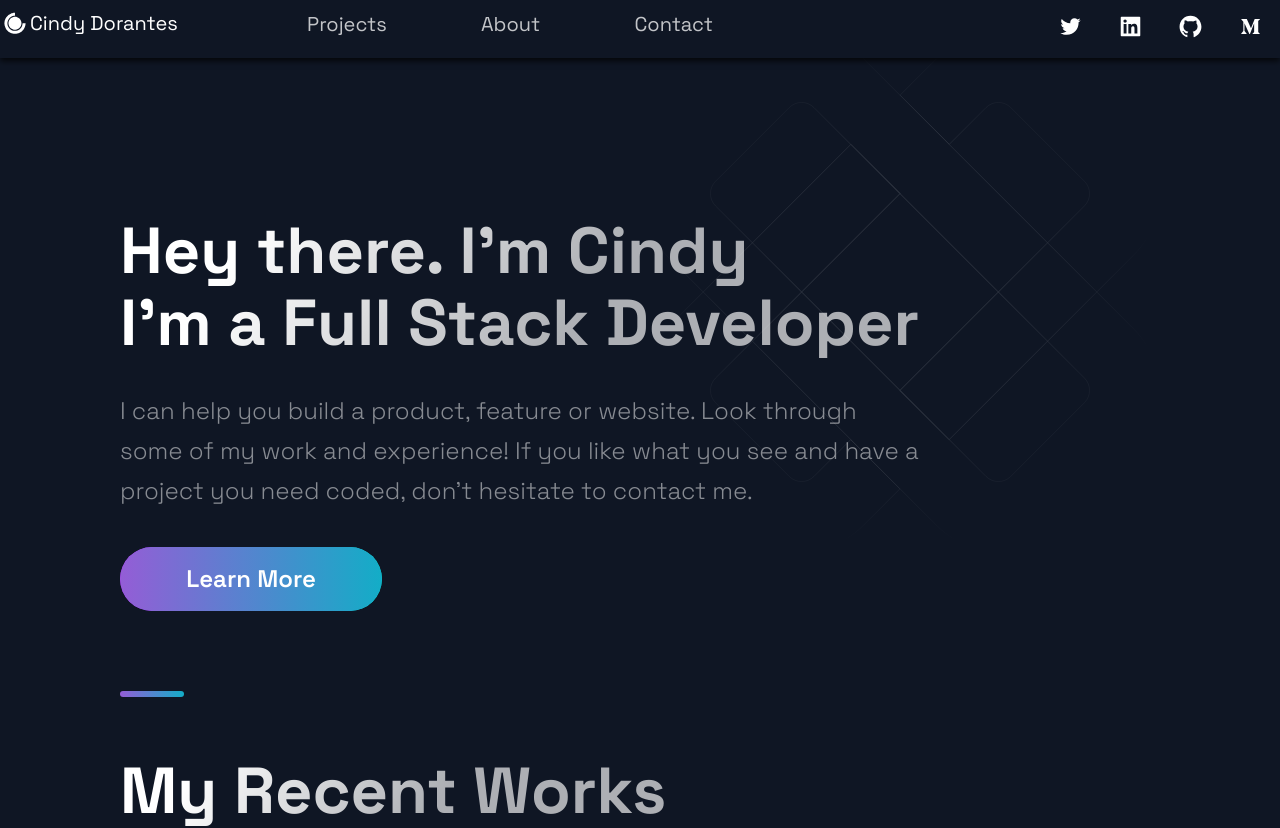
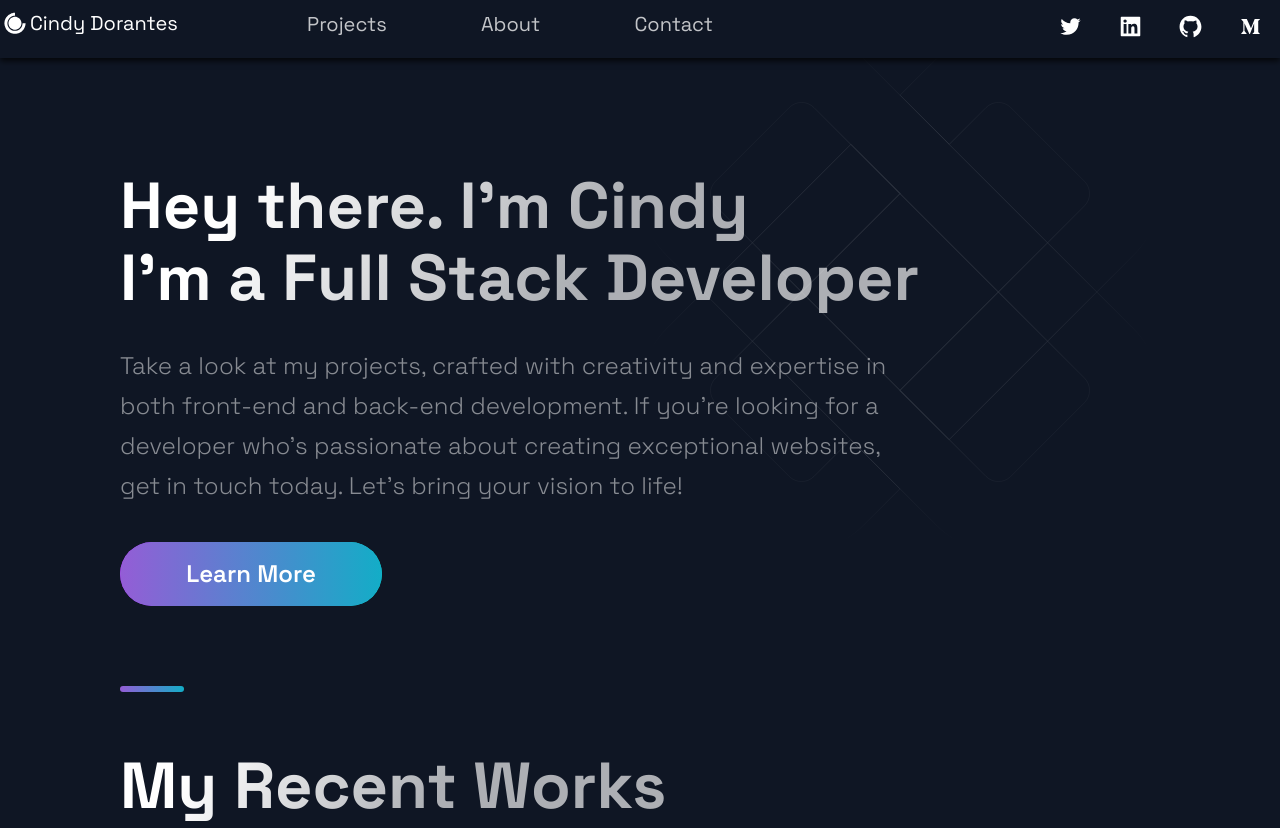
Before and after one commit to CindyDorantes/portfolio-website, a Next.js app: page / in a window 1280 px wide. Shown: the top 828 px of the page. Built offline with nearby package versions, Linux system fonts and the light colour scheme.

Commit message:
Modify introduction text

```diff
--- a/src/components/Hero/Hero.js
+++ b/src/components/Hero/Hero.js
@@ -6,13 +6,13 @@ import { LeftSection } from './HeroStyles';
 
 const Hero = (props) => (
   <Section row nopadding>
-    <LeftSection  style={{ marginTop: "125px"}}>
+    <LeftSection>
       <SectionTitle main center>
         Hey there. I'm Cindy <br />
         I'm a Full Stack Developer
       </SectionTitle>
       <SectionText>
-        I  can help you build a product, feature or website. Look through some of my work and experience! If you like what you see and have a project you need coded, don't hesitate to contact me.
+        Take a look at my projects, crafted with creativity and expertise in both front-end and back-end development. If you're looking for a developer who's passionate about creating exceptional websites, get in touch today. Let's bring your vision to life!
       </SectionText>
       <Button onClick={() => window.location = "#about"}>Learn More</Button>
     </LeftSection>
--- a/src/components/Hero/HeroStyles.js
+++ b/src/components/Hero/HeroStyles.js
@@ -2,6 +2,7 @@ import styled from 'styled-components';
 
 export const LeftSection = styled.div`
   width: 100%;
+  margin-top: 80px;
   @media ${(props) => props.theme.breakpoints.sm} {
     width: 80%;
     display: flex;
@@ -13,7 +14,7 @@ export const LeftSection = styled.div`
     width: 100%;
     display: flex;
     flex-direction: column;
-
     margin: 0 auto;
+    margin-top: 125px;
   }
 `;
```
